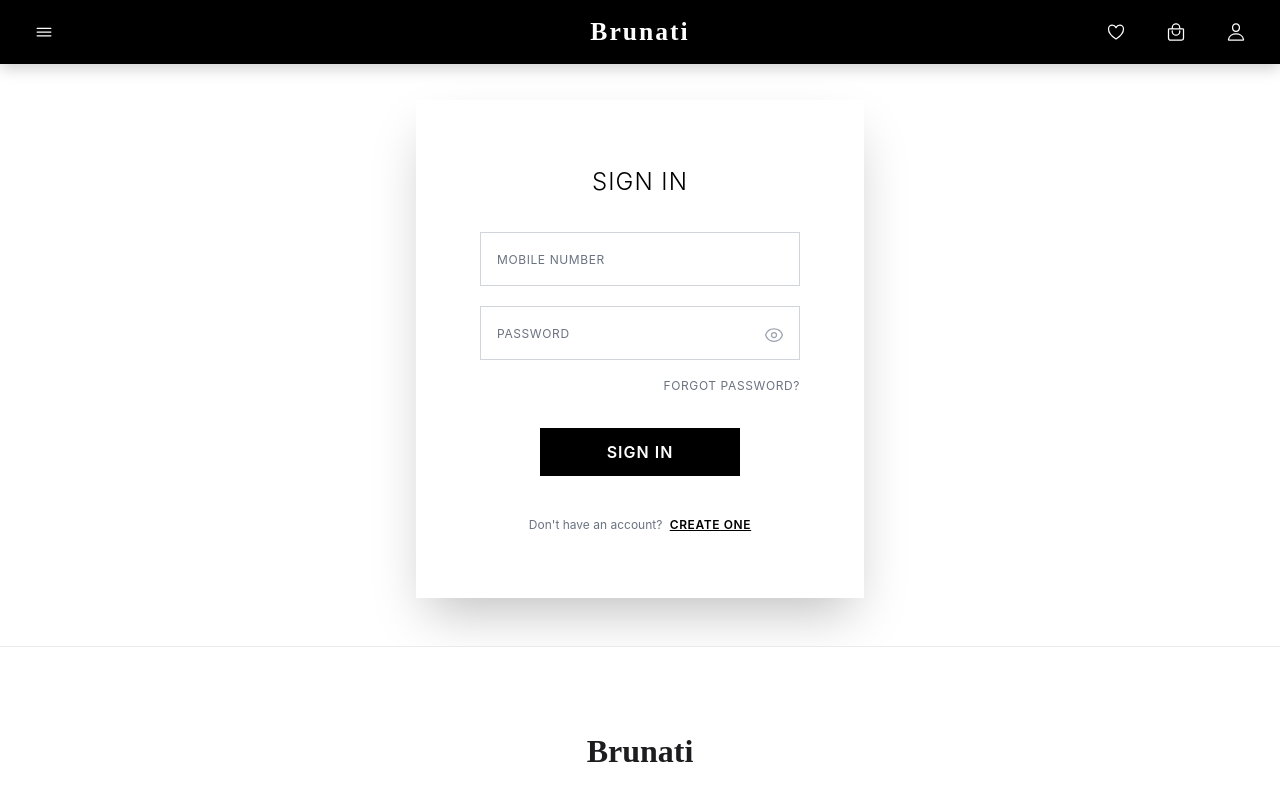
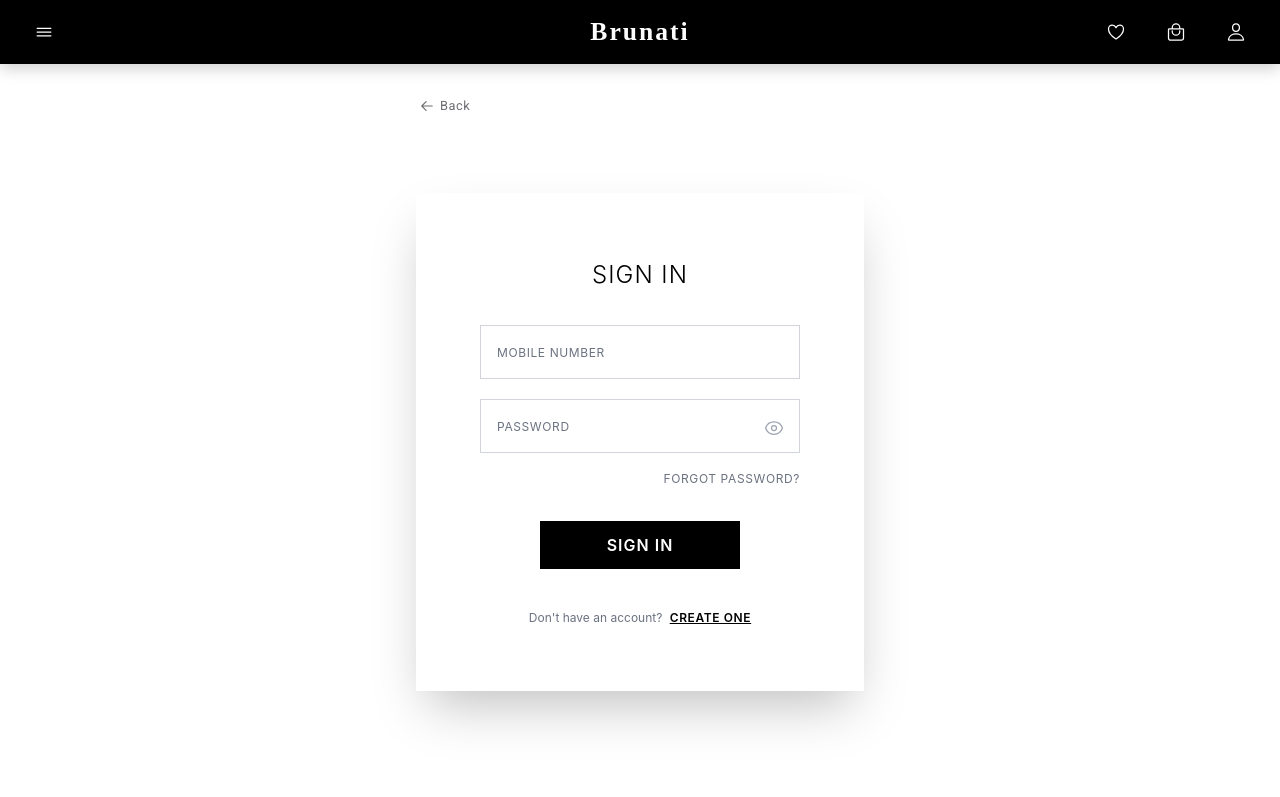
Before and after one commit to shreyash-nimbargi/Brunati, a React (Vite) app in the folder frontend/: page /signin in a window 1280 px wide. Shown: the top 797 px of the page. Built offline with nearby package versions, Linux system fonts and the light colour scheme; a web font is replaced by a local one.

Commit message:
Added go back links in auth pages

```diff
--- a/frontend/src/pages/Signin.jsx
+++ b/frontend/src/pages/Signin.jsx
@@ -1,10 +1,46 @@
-import React from 'react';
+import React, { useEffect } from 'react';
+import { useNavigate } from 'react-router-dom';
 import SigninForm from '../components/auth/SigninForm';
 
 const Signin = () => {
+    const navigate = useNavigate();
+
+    useEffect(() => {
+        window.scrollTo({ top: 0, behavior: 'instant' });
+    }, []);
+
     return (
-        <div className="min-h-[80vh] flex items-center justify-center pt-[100px] pb-12 px-4 bg-white">
-            <SigninForm />
+        <div style={{
+            minHeight: '100vh',
+            background: '#fff',
+            paddingTop: 'var(--header-height, 64px)',
+            display: 'flex',
+            flexDirection: 'column',
+        }}>
+            {/* Back link — consistent with Cart and Wishlist pages */}
+            <div style={{ maxWidth: 480, width: '100%', margin: '0 auto', padding: '32px 20px 0' }}>
+                <button
+                    onClick={() => navigate(-1)}
+                    style={{
+                        display: 'inline-flex', alignItems: 'center', gap: 6,
+                        background: 'none', border: 'none', cursor: 'pointer',
+                        color: '#6e6e73', fontSize: '0.8rem', letterSpacing: '0.5px',
+                        padding: 0, transition: 'color 0.2s',
+                    }}
+                    onMouseEnter={e => { e.currentTarget.style.color = '#1d1d1f'; }}
+                    onMouseLeave={e => { e.currentTarget.style.color = '#6e6e73'; }}
+                >
+                    <svg width="14" height="14" fill="none" stroke="currentColor" viewBox="0 0 24 24" strokeWidth={2}>
+                        <path strokeLinecap="round" strokeLinejoin="round" d="M10.5 19.5L3 12m0 0l7.5-7.5M3 12h18" />
+                    </svg>
+                    Back
+                </button>
+            </div>
+
+            {/* Form centred below the back link */}
+            <div style={{ flex: 1, display: 'flex', alignItems: 'center', justifyContent: 'center', padding: '24px 16px 60px' }}>
+                <SigninForm />
+            </div>
         </div>
     );
 };
--- a/frontend/src/pages/Signup.jsx
+++ b/frontend/src/pages/Signup.jsx
@@ -1,10 +1,46 @@
-import React from 'react';
+import React, { useEffect } from 'react';
+import { useNavigate } from 'react-router-dom';
 import SignupForm from '../components/auth/SignupForm';
 
 const Signup = () => {
+    const navigate = useNavigate();
+
+    useEffect(() => {
+        window.scrollTo({ top: 0, behavior: 'instant' });
+    }, []);
+
     return (
-        <div className="min-h-[80vh] flex items-center justify-center pt-[100px] pb-12 px-4 bg-white">
-            <SignupForm />
+        <div style={{
+            minHeight: '100vh',
+            background: '#fff',
+            paddingTop: 'var(--header-height, 64px)',
+            display: 'flex',
+            flexDirection: 'column',
+        }}>
+            {/* Back link — consistent with Cart and Wishlist pages */}
+            <div style={{ maxWidth: 480, width: '100%', margin: '0 auto', padding: '32px 20px 0' }}>
+                <button
+                    onClick={() => navigate(-1)}
+                    style={{
+                        display: 'inline-flex', alignItems: 'center', gap: 6,
+                        background: 'none', border: 'none', cursor: 'pointer',
+                        color: '#6e6e73', fontSize: '0.8rem', letterSpacing: '0.5px',
+                        padding: 0, transition: 'color 0.2s',
+                    }}
+                    onMouseEnter={e => { e.currentTarget.style.color = '#1d1d1f'; }}
+                    onMouseLeave={e => { e.currentTarget.style.color = '#6e6e73'; }}
+                >
+                    <svg width="14" height="14" fill="none" stroke="currentColor" viewBox="0 0 24 24" strokeWidth={2}>
+                        <path strokeLinecap="round" strokeLinejoin="round" d="M10.5 19.5L3 12m0 0l7.5-7.5M3 12h18" />
+                    </svg>
+                    Back
+                </button>
+            </div>
+
+            {/* Form centred below the back link */}
+            <div style={{ flex: 1, display: 'flex', alignItems: 'center', justifyContent: 'center', padding: '24px 16px 60px' }}>
+                <SignupForm />
+            </div>
         </div>
     );
 };
```
